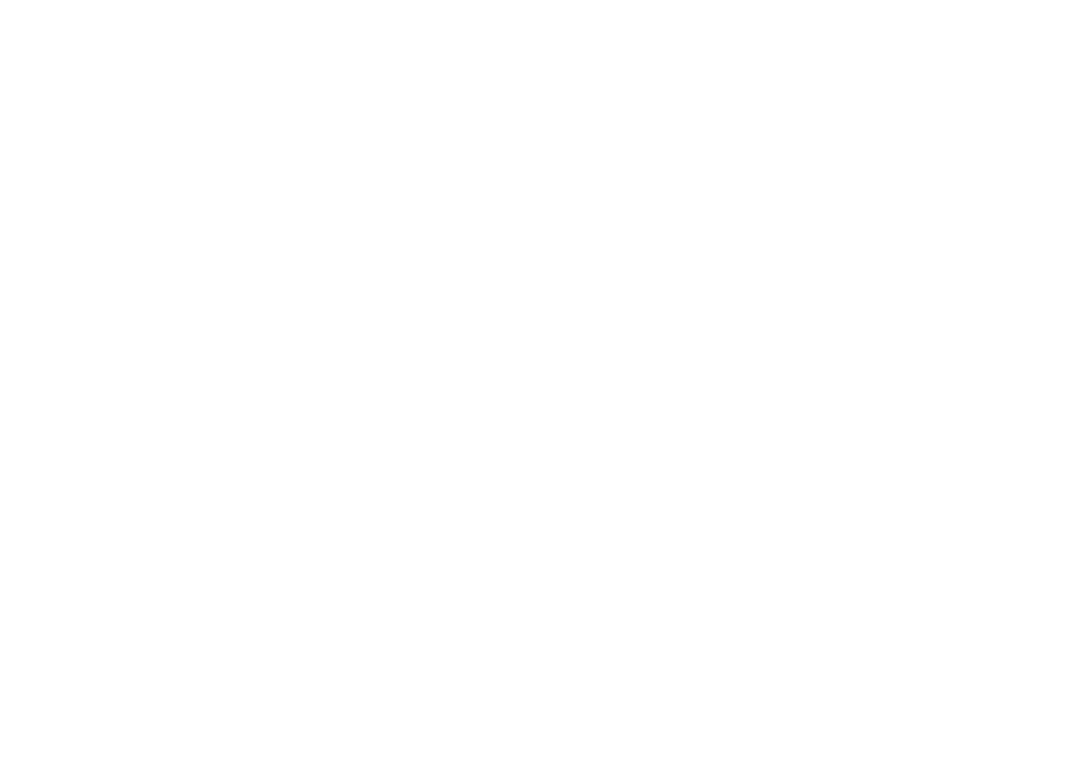
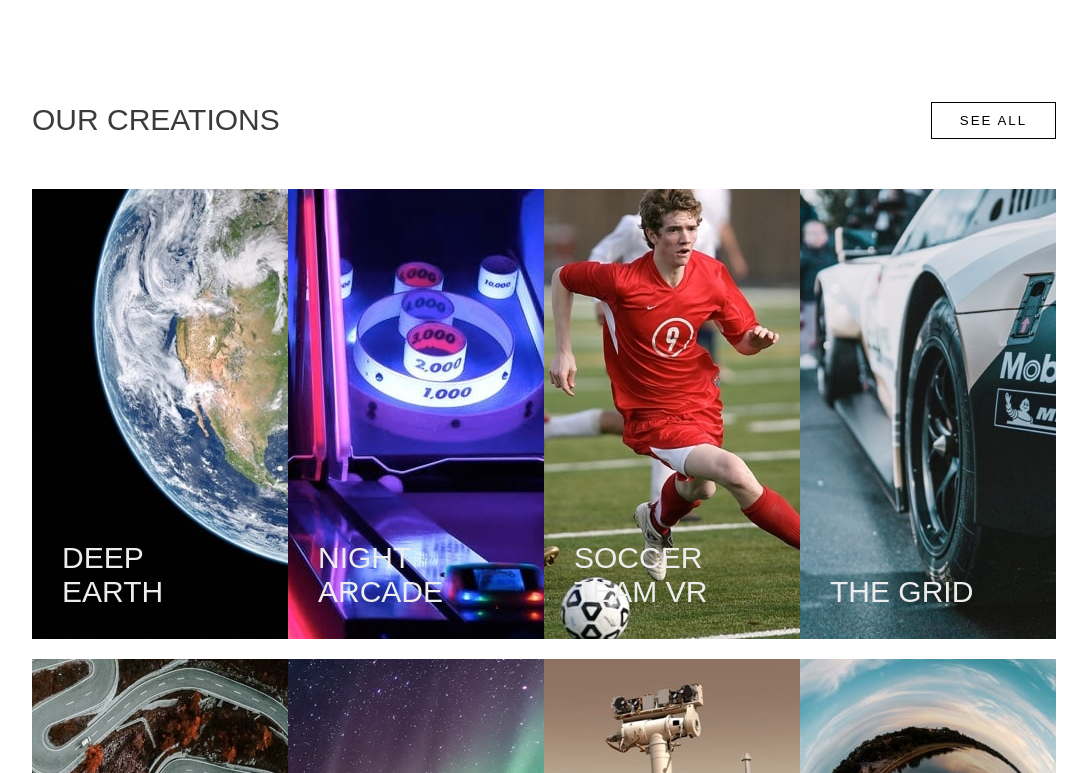
Before and after one commit to amansour13/loopstudios-webpage-design, a React (Create React App) app: page / in a window 1280 px wide. Shown: the part 987-1760 px from the top of the page, without its empty margins (96-1183 px from the left). Before the commit the page ends 1189 px from the top, so only its background shows below. Built offline with nearby package versions, Linux system fonts and the light colour scheme.

Commit message:
add our creation section for desktop prespictive

```diff
--- a/src/App.css
+++ b/src/App.css
@@ -81,3 +81,61 @@
   font-weight: 200;
   color: rgb(59, 59, 59);
 }
+
+/* our creation section */
+
+.creationTitle {
+  display: flex;
+  justify-content: space-between;
+  align-items: center;
+  margin-bottom: 50px;
+}
+
+.creationTitle h2{
+  text-transform: uppercase;
+  font-size: 30px;
+  font-weight: 200;
+  color: rgb(59, 59, 59);
+}
+
+.creationTitle button{
+  color: black;
+  background: none;
+  border: 1px solid black;
+  padding: 10px;
+  width: 125px;
+  letter-spacing: 2px;
+}
+
+.creationTitle button:hover{
+  color: white;
+  background: black;
+  cursor: pointer;
+}
+
+/* creation info */
+
+.creationInfo{
+  display: flex;
+  justify-content: space-between;
+  align-items: center;
+  margin-bottom: 20px;
+}
+
+.card{
+  width: 256px;
+  height: 450px;
+  background-size: cover;
+  background-position: center;
+  color: rgb(238, 237, 237);
+  position: relative;
+}
+.card h2{
+  position: absolute;
+  bottom: 30px;
+  left: 30px;
+  width: 70%;
+  text-transform: uppercase;
+  font-size: 30px;
+  font-weight: 200;
+}
--- a/src/App.js
+++ b/src/App.js
@@ -1,5 +1,21 @@
 import './App.css';
 import vrImage from './img/image-interactive.jpg';
+import Image1 from './img/image-deep-earth.jpg';
+import Image2 from './img/image-night-arcade.jpg';
+import Image3 from './img/image-soccer-team.jpg';
+import Image4 from './img/image-grid.jpg';
+import Image5 from './img/image-from-above.jpg';
+import Image6 from './img/image-pocket-borealis.jpg';
+import Image7 from './img/image-curiosity.jpg';
+import Image8 from './img/image-fisheye.jpg';
+
+function Card(props) {
+  return (
+    <div className="card" style={{backgroundImage: `url(${props.url})`}}>
+      <h2>{props.txt}</h2>
+    </div>
+  );
+}
 
 function VR(){
   return (
@@ -21,6 +37,22 @@
     <div className='main'>
       <div className='subHeader'>
         <VR />
+        <div className='creationTitle'>
+          <h2>Our creations</h2>
+          <button>SEE ALL</button>
+        </div>
+        <div className='creationInfo'>
+            <Card url={Image1} txt='Deep earth'/>
+            <Card url={Image2} txt='Night arcade'/>
+            <Card url={Image3} txt='Soccer team VR'/>
+            <Card url={Image4} txt='The grid'/>
+        </div>
+        <div className='creationInfo'>
+            <Card url={Image5} txt='From up above VR'/>
+            <Card url={Image6} txt='Pocket borealis'/>
+            <Card url={Image7} txt='The curiosity'/>
+            <Card url={Image8} txt='Make it fisheye'/>
+        </div>
       </div>
     </div>
   );
```
